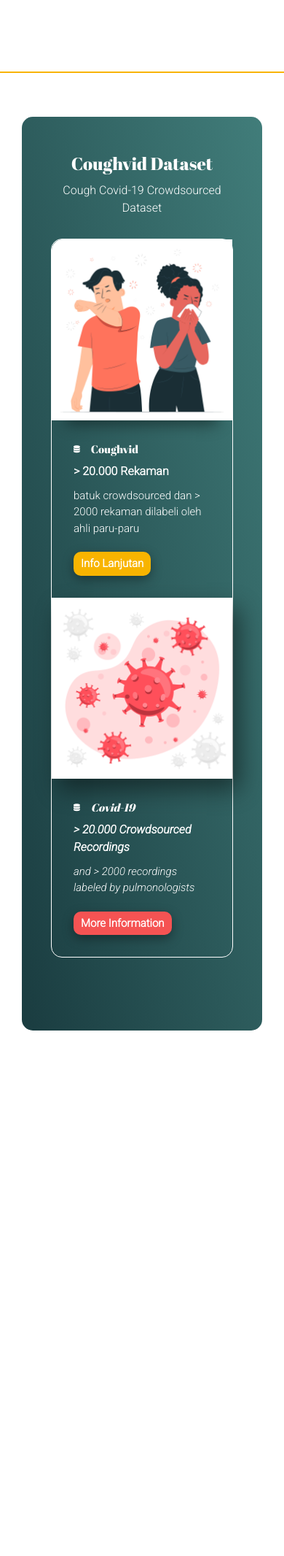
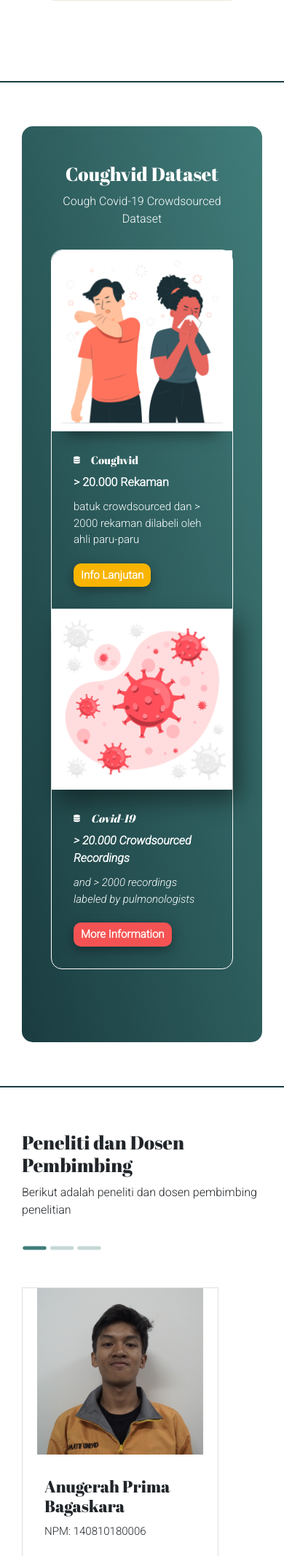
Before and after one commit to bagasapk/covid-cough-detection, a Flask app: page / in a window 390 px wide. Shown: the part 828-2960 px from the top of the page at 73% size. Before the commit the page ends 2240 px from the top, so only its background shows below. Run offline with Flask 2, Linux system fonts and the light colour scheme; some libraries are stand-ins or nearby versions.

Commit message:
add responsive contacts

```diff
--- a/app.py
+++ b/app.py
@@ -8,7 +8,7 @@ app = Flask(__name__)
 
 @app.route("/")
 def home():
-    return render_template('coughvid.html')
+    return render_template('contact.html')
 
 @app.route("/hello/")
 @app.route("/hello/<name>")
--- a/static/site.css
+++ b/static/site.css
@@ -85,7 +85,7 @@ p {
 }
 
 .line {
-  border: 1px solid var(--color-secondary);
+  border: 1px solid var(--color-primary);
   margin-block: 3rem;
 }
 
@@ -166,6 +166,31 @@ button {
 .button-secondary {
   background-color: var(--color-fourth);
 }
+.iconContact i{
+  font-size: 2rem;
+  margin-right: 0.125rem;
+  opacity: 30%;
+  color: var(--color-third);
+}
+.iconContact a.active i{
+  opacity: 100%;
+}
+
+.carousel-card{
+  border: 1px solid rgba(0,0,0,.125);
+}
+
+.carousel-card h4 {
+  font-size: 1rem;
+}
+.carousel-card p {
+  font-size: 0.75rem;
+}
+
+
+.carousel-inner{
+  padding-right: 3rem;
+}
 
 /*
  * Author: http://stuffandnonsense.co.uk/blog/about/hardboiled_css3_media_queries/
@@ -250,9 +288,12 @@ button {
     font-size: calc(1.375rem + 1.5vw - 0.2rem);
   }
   h2 {
-    font-size: calc(1.325rem + .9vw - 0.3rem);
+    font-size: calc(1.325rem + .9vw - 0.2rem);
   }
   a,
+  h4{
+    font-size: calc(1.275rem + .3vw - 0.2rem) !important;
+  }
   p,.datasetTextTitle {
     font-size: calc(1rem - 0.2rem);
   }
@@ -262,6 +303,9 @@ button {
   }
   .dataset{
     padding: 1rem 2rem 5rem 2rem;
+  }
+  .carousel-card img{
+    width: 85% !important;
   }
 }
 
--- /dev/null
+++ b/templates/contact.html
@@ -0,0 +1,134 @@
+{% extends "template.html" %}{% block content %} {% include "coughvid.html" %}
+<div class="line"></div>
+<div class="m-4 m-md-5 col-md-12 d-md-flex">
+  <div class="col-md-3">
+    <h2>Peneliti dan Dosen Pembimbing</h2>
+    <p>Berikut adalah peneliti dan dosen pembimbing penelitian</p>
+    <div id="myDIV" class="d-flex iconContact">
+      <a
+        type="button"
+        data-bs-target="#carouselExampleIndicators"
+        data-bs-slide-to="0"
+        class="btns active"
+        aria-current="true"
+        aria-label="Slide 1"
+      >
+        <i class="fa-solid fa-minus"></i>
+      </a>
+      <a
+        type="button"
+        data-bs-target="#carouselExampleIndicators"
+        data-bs-slide-to="1"
+        aria-label="Slide 2"
+        aria-current="false"
+        class="btns"
+      >
+        <i class="fa-solid fa-minus"></i>
+      </a>
+      <a
+        type="button"
+        class="btns"
+        data-bs-target="#carouselExampleIndicators"
+        data-bs-slide-to="2"
+        aria-current="false"
+        aria-label="Slide 3"
+      >
+        <i class="fa-solid fa-minus"></i>
+      </a>
+    </div>
+  </div>
+  <div
+    id="carouselExampleIndicators"
+    class="carousel slide col-md-9 mt-4 mt-md-0"
+    data-bs-ride="carousel"
+  >
+    <div class="carousel-inner">
+      <div class="carousel-item active px-md-5">
+        <div class="d-flex flex-column flex-lg-row carousel-card align-items-center">
+          <img
+            src="{{url_for('static',filename='images/06.jpg')}}"
+            class="d-block w-25"
+            alt="peneliti"
+          />
+          <div class="m-4 m-md-2 mx-md-4 col-lg-5">
+            <h4>Anugerah Prima Bagaskara</h4>
+            <p>NPM: 140810180006</p>
+            <p>
+              Peneliti Penerapan Deep Learning pada Klasifikasi Suara Batuk
+              Pengidap Covid-19 dan Normal menggunakan Convolutional Neural
+              Network
+            </p>
+          </div>
+        </div>
+      </div>
+      <div class="carousel-item px-md-5">
+        <div class="d-flex flex-column flex-lg-row carousel-card align-items-center">
+          <img
+            src="{{url_for('static',filename='images/14113.jpg')}}"
+            class="d-block w-25"
+            alt="peneliti"
+          />
+          <div class="m-4 m-md-2 mx-md-4 col-lg-5">
+            <h4>Anugerah Prima Bagaskara</h4>
+            <p>NPM: 140810180006</p>
+            <p>
+              Peneliti Penerapan Deep Learning pada Klasifikasi Suara Batuk
+              Pengidap Covid-19 dan Normal menggunakan Convolutional Neural
+              Network
+            </p>
+          </div>
+        </div>
+      </div>
+      <div class="carousel-item px-md-5">
+        <div class="d-flex flex-column flex-lg-row carousel-card align-items-center">
+          <img
+            src="{{url_for('static',filename='images/14113.jpg')}}"
+            class="d-block w-25"
+            alt="peneliti"
+          />
+          <div class="m-4 m-md-2 mx-md-4 col-lg-5">
+            <h4>Anugerah Prima Bagaskara</h4>
+            <p>NPM: 140810180006</p>
+            <p>
+              Peneliti Penerapan Deep Learning pada Klasifikasi Suara Batuk
+              Pengidap Covid-19 dan Normal menggunakan Convolutional Neural
+              Network
+            </p>
+          </div>
+        </div>
+      </div>
+    </div>
+    <!-- <button
+      class="carousel-control-prev"
+      type="button"
+      data-bs-target="#carouselExampleIndicators"
+      data-bs-slide="prev"
+    >
+      <span class="carousel-control-prev-icon" aria-hidden="true"></span>
+      <span class="visually-hidden">Previous</span>
+    </button>
+    <button
+      class="carousel-control-next"
+      type="button"
+      data-bs-target="#carouselExampleIndicators"
+      data-bs-slide="next"
+    >
+      <span class="carousel-control-next-icon" aria-hidden="true"></span>
+      <span class="visually-hidden">Next</span>
+    </button> -->
+  </div>
+</div>
+{% endblock %} {% block custom_js%}
+<script>
+  // Add active class to the current button (highlight it)
+  var header = document.getElementById("myDIV");
+  var btns = header.getElementsByClassName("btns");
+  for (var i = 0; i < btns.length; i++) {
+    btns[i].addEventListener("click", function () {
+      var current = document.getElementsByClassName("active");
+      current[0].className = current[0].className.replace(" active", "");
+      this.className += " active";
+    });
+  }
+</script>
+{% endblock %}
--- a/templates/coughvid.html
+++ b/templates/coughvid.html
@@ -1,4 +1,4 @@
-{% extends "template.html" %} {% block content %} {% include "about.html" %}
+{% block content %} {% include "about.html" %}
 <!-- Dataset -->
 <div class="line"></div>
 <div class="dataset rounded mx-4 mx-md-5 mb-5">
```
Also changed, not shown: other parts of static/site.css (+40 -2 lines), static/images/06.jpg (added).
